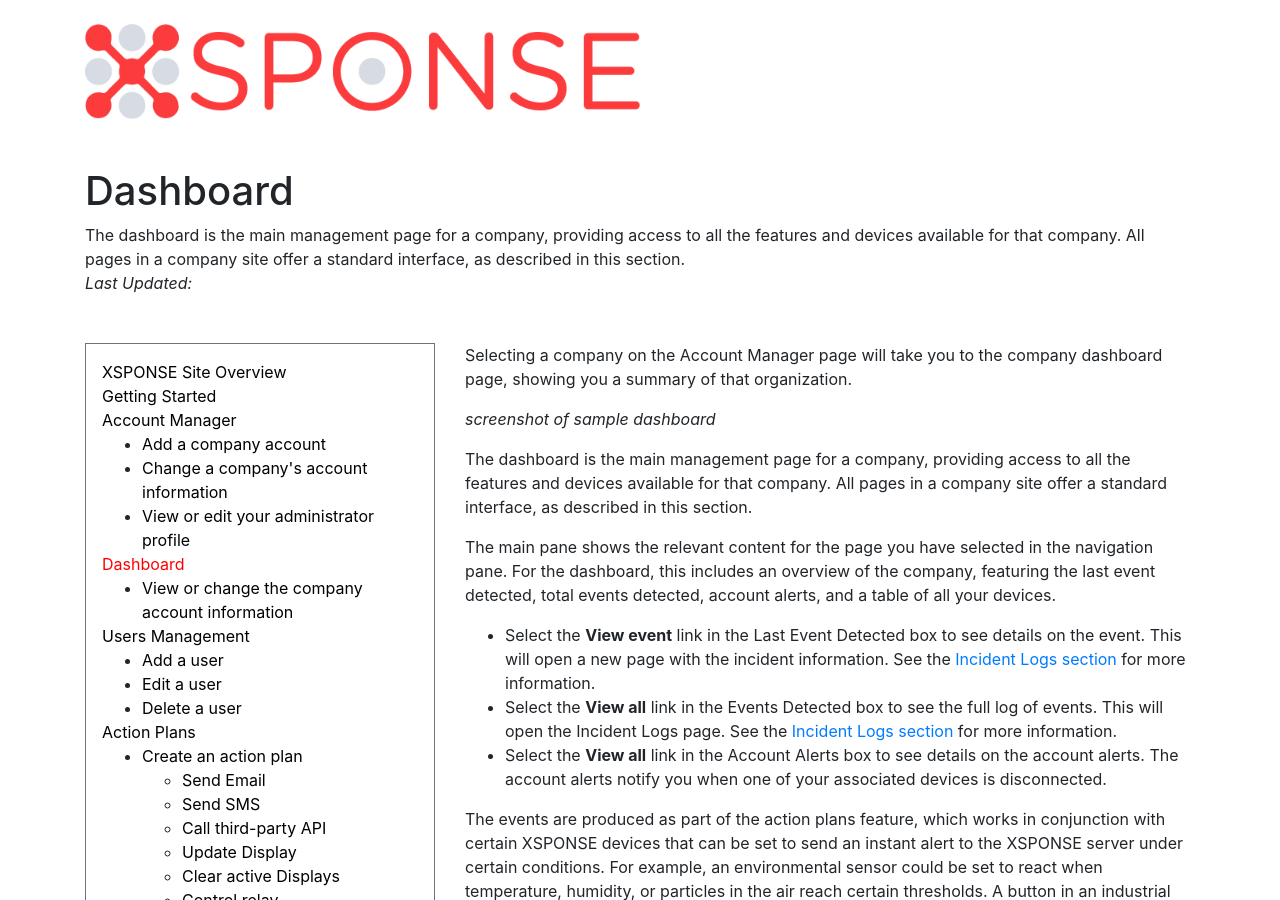
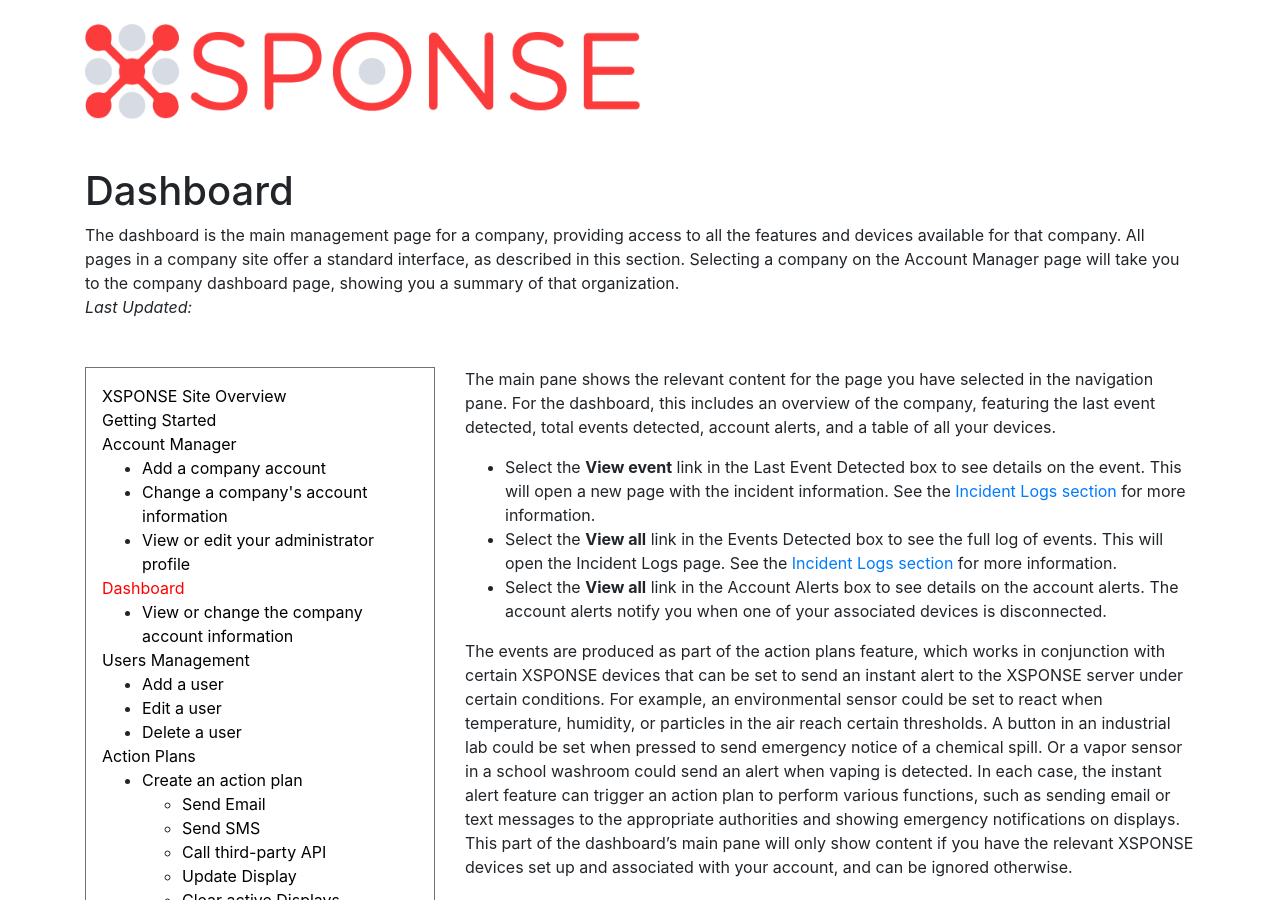
Before and after one commit to NrsSystems/docs, a Jekyll site: the page built from general-ops/dashboard.md, in a window 1280 px wide and 900 px high. Built offline with Jekyll 4.4.1, drawn with Linux system fonts in a browser that asks for light colours; our own code applies the rules of GitHub Pages for plain Markdown files.

Commit message:
Update dashboard.md
Removed the screenshot placeholder (and an opening paragraph that was redundant with the abstract).

```diff
--- a/general-ops/dashboard.md
+++ b/general-ops/dashboard.md
@@ -1,13 +1,7 @@
 ---
 title: Dashboard
-abstract: The dashboard is the main management page for a company, providing access to all the features and devices available for that company. All pages in a company site offer a standard interface, as described in this section.
+abstract: The dashboard is the main management page for a company, providing access to all the features and devices available for that company. All pages in a company site offer a standard interface, as described in this section. Selecting a company on the Account Manager page will take you to the company dashboard page, showing you a summary of that organization.
 ---
-
-Selecting a company on the Account Manager page will take you to the company dashboard page, showing you a summary of that organization.
-> _screenshot of sample dashboard_
-
-The dashboard is the main management page for a company, providing access to all the features and devices available for that company. All pages in a company site offer a standard interface, as described in this section.
-
 The main pane shows the relevant content for the page you have selected in the navigation pane. For the dashboard, this includes an overview of the company, featuring the last event detected, total events detected, account alerts, and a table of all your devices.
 -	Select the **View event** link in the Last Event Detected box to see details on the event. This will open a new page with the incident information. See the [Incident Logs section](incident-logs.md) for more information.
 -	Select the **View all** link in the Events Detected box to see the full log of events. This will open the Incident Logs page. See the [Incident Logs section](incident-logs.md) for more information.
```
